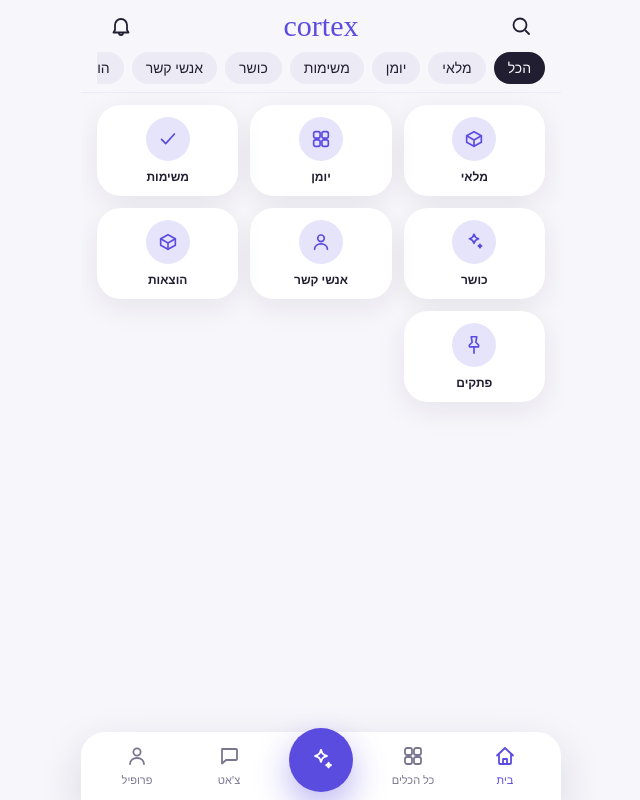
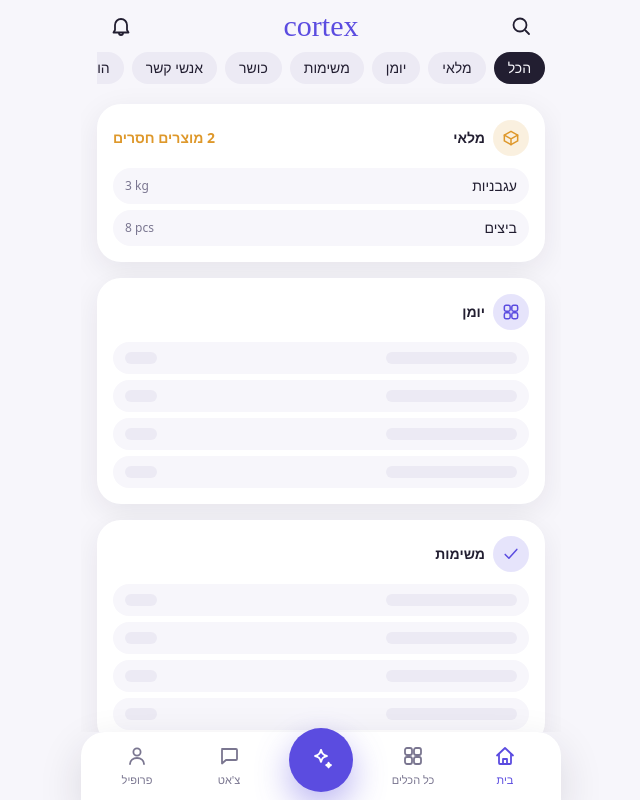
Before and after one commit to Moti-Eli/my_platform, a Next.js app in the folder apps/cortex/: page / in a window 1280 px wide. Shown: the whole page, without its empty margins (517-1157 px from the left). Built offline with nearby package versions, Linux system fonts and the light colour scheme; no server answers.

Commit message:
feat(cortex): stacked preview cards in all tab

```diff
--- a/apps/cortex/src/app/page.tsx
+++ b/apps/cortex/src/app/page.tsx
@@ -1,43 +1,55 @@
 "use client";
 
 /**
- * Home — the "הכל" (all) glance view: a compact grid of small, uniform preview
- * cards, one per app, so the whole toolbox is visible at once. It combines the
- * real registry tools (initialized via the runtime) with the TEMPORARY
- * placeholder apps. Each card links to that app's page. Card visual language
- * follows the inventory DashboardCard, scaled down and made uniform (icon + name
- * only — no stats).
+ * Home — the "הכל" (all) glance view: a single vertical column of full-width
+ * preview cards, one per app, stacked and scrolling vertically. Each card is a
+ * compact preview (~a third of the viewport) showing the app's actual content
+ * truncated to what fits — NOT just an icon. Real registry tools render their
+ * own DashboardCard; the TEMPORARY placeholder apps render a same-size card of
+ * dummy rows so the preview reads as content. Tapping a card opens its page.
  */
 import { useEffect, useState } from "react";
-import type { ComponentType, SVGProps } from "react";
 import Link from "next/link";
 import { listApps, type AppManifest } from "@platform/cortex-core";
 import { getRuntime } from "@/cortex/runtime";
 import { TOOL_VIEWS, type ToolUI } from "@/tools";
-import { BoxIcon } from "@/components/icons";
-import { PLACEHOLDER_APPS } from "@/lib/placeholder-apps";
-import { useI18n, type MessageKey } from "@/i18n";
+import { PLACEHOLDER_APPS, type PlaceholderApp } from "@/lib/placeholder-apps";
+import { useI18n } from "@/i18n";
 
 interface PinnedTool {
   manifest: AppManifest;
   ui: ToolUI;
 }
 
-type GridApp = {
-  id: string;
-  label: string;
-  route: string;
-  Icon: ComponentType<SVGProps<SVGSVGElement>>;
-};
+/**
+ * A placeholder preview card — same size and visual language as a real
+ * DashboardCard (title + icon + a few rows), but filled with dummy skeleton rows
+ * so it reads as real content rather than an empty box.
+ */
+function PlaceholderPreviewCard({ app }: { app: PlaceholderApp }) {
+  const { t } = useI18n();
+  const { Icon } = app;
 
-/** One small, uniform preview card — a scaled-down DashboardCard (icon + name). */
-function MiniAppCard({ label, Icon }: { label: string; Icon: GridApp["Icon"] }) {
   return (
-    <div className="flex h-full flex-col items-center gap-2 rounded-xl bg-card p-3 shadow-soft transition active:scale-95">
-      <span className="flex h-11 w-11 items-center justify-center rounded-full bg-indigo/15 text-indigo">
-        <Icon width={22} height={22} />
-      </span>
-      <span className="text-center text-xs font-semibold leading-tight text-ink">{label}</span>
+    <div className="rounded-xl bg-card p-4 shadow-soft">
+      <div className="mb-3 flex items-center gap-2">
+        <span className="flex h-9 w-9 items-center justify-center rounded-full bg-indigo/15 text-indigo">
+          <Icon width={20} height={20} />
+        </span>
+        <span className="text-sm font-bold text-ink">{t(app.labelKey)}</span>
+      </div>
+
+      <ul className="flex flex-col gap-1.5">
+        {Array.from({ length: 4 }).map((_, i) => (
+          <li
+            key={i}
+            className="flex items-center justify-between rounded-lg bg-screen px-3 py-2.5"
+          >
+            <span className="h-3 w-1/3 rounded-full bg-hairline" />
+            <span className="h-3 w-8 rounded-full bg-hairline" />
+          </li>
+        ))}
+      </ul>
     </div>
   );
 }
@@ -62,29 +74,22 @@
     };
   }, []);
 
-  // Real registry tools first, then the temporary placeholder apps. (Real tools
-  // reuse a generic tool glyph for now; the grid stays visually uniform.)
-  const apps: GridApp[] = [
-    ...tools.map((tool) => ({
-      id: tool.manifest.id,
-      // Manifests carry i18n keys as strings by design — resolve at this boundary.
-      label: t(tool.manifest.name.key as MessageKey),
-      route: tool.ui.route,
-      Icon: BoxIcon,
-    })),
-    ...PLACEHOLDER_APPS.map((app) => ({
-      id: app.id,
-      label: t(app.labelKey),
-      route: app.route,
-      Icon: app.Icon,
-    })),
-  ];
+  return (
+    <section aria-label={t("home.dashboardLabel")} className="flex flex-1 flex-col gap-4">
+      {/* Real registry tools — their own DashboardCard (inventory shows real rows). */}
+      {tools.map((tool) => {
+        const Card = tool.ui.DashboardCard;
+        return (
+          <Link key={tool.manifest.id} href={tool.ui.route} className="block">
+            <Card />
+          </Link>
+        );
+      })}
 
-  return (
-    <section aria-label={t("home.dashboardLabel")} className="grid grid-cols-3 gap-3">
-      {apps.map((app) => (
-        <Link key={app.id} href={app.route} aria-label={app.label} className="block">
-          <MiniAppCard label={app.label} Icon={app.Icon} />
+      {/* Temporary placeholder apps — same-size preview cards with dummy rows. */}
+      {PLACEHOLDER_APPS.map((app) => (
+        <Link key={app.id} href={app.route} aria-label={t(app.labelKey)} className="block">
+          <PlaceholderPreviewCard app={app} />
         </Link>
       ))}
     </section>
--- a/apps/cortex/src/components/shell/AppShell.tsx
+++ b/apps/cortex/src/components/shell/AppShell.tsx
@@ -61,10 +61,6 @@
           <AppTabsRow tools={tabs} />
         </div>
 
-        {/* Full-bleed hairline separating the chips row from the screen content.
-            Lives inside the scroll area, so it scrolls off with the header/chips. */}
-        <div className="h-px w-full bg-hairline" />
-
         <main className="flex flex-1 flex-col gap-5 px-4 pb-6 pt-3">{children}</main>
       </div>
 
```
